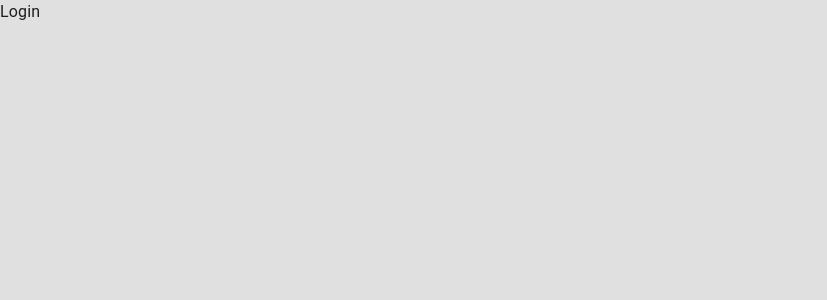
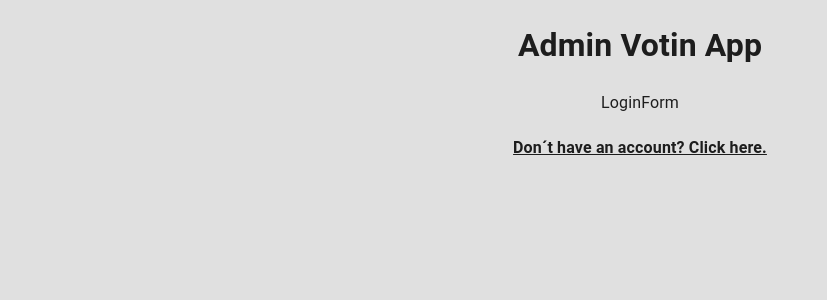
Before and after one commit to deonatto/admin_poll_app_client, a React (Create React App) app: page / in a window 1280 px wide. Shown: the top 300 px of the page, without its empty margins (0-827 px from the left). Built offline with nearby package versions, Linux system fonts and the light colour scheme.

Commit message:
start logic to change between login and register form´s

```diff
--- /dev/null
+++ b/src/components/forms/loginForm/LoginForm.jsx
@@ -0,0 +1,7 @@
+import React from "react";
+
+const LoginForm = () => {
+  return <div>LoginForm</div>;
+};
+
+export default LoginForm;
--- /dev/null
+++ b/src/components/forms/registerForm/RegisterForm.css
@@ -0,0 +1,9 @@
+.form-container{
+    width: 60%;
+    background-color: white;
+}
+.register-container{
+    width: 100%;
+    display: flex;
+    flex-direction: column;
+}
--- /dev/null
+++ b/src/components/forms/registerForm/RegisterForm.jsx
@@ -0,0 +1,22 @@
+import React, { useState } from "react";
+import { Button, TextField } from "@mui/material";
+import "./RegisterForm.css";
+
+const RegisterForm = () => {
+  const handleSubmit = () => {};
+  return (
+    <form onSubmit={handleSubmit}>
+      <div className="form-container">
+        <div className="register-container">
+          <div style={{ display: "flex", justifyContent: "space-between" }}>
+            <TextField label="First Name" />
+            <TextField label="Last Name" />
+            <TextField label="Role" />
+          </div>
+        </div>
+      </div>
+    </form>
+  );
+};
+
+export default RegisterForm;
--- /dev/null
+++ b/src/scenes/login/Login.css
@@ -0,0 +1,12 @@
+.login-container {
+  width: 100%;
+  height: 100%;
+  display: flex;
+  flex-direction: column;
+  align-items: center;
+  justify-content: center;
+}
+.login-container h4 {
+  cursor: pointer;
+  text-decoration: underline;
+}
--- a/src/scenes/login/Login.jsx
+++ b/src/scenes/login/Login.jsx
@@ -1,7 +1,22 @@
-import React from "react";
+import React, { useState } from "react";
+import "./Login.css";
+import RegisterForm from "components/forms/registerForm/RegisterForm";
+import LoginForm from "components/forms/loginForm/LoginForm";
 
 const Login = () => {
-  return <div>Login</div>;
+  const [isLogin, setIsLogin] = useState(true);
+
+  return (
+    <div className="login-container">
+      <h1>Admin Votin App</h1>
+      {isLogin ? <LoginForm /> : <RegisterForm />}
+      <h4 onClick={() => setIsLogin(!isLogin)}>
+        {isLogin
+          ? "Don´t have an account? Click here."
+          : "Already have an account? Login here."}
+      </h4>
+    </div>
+  );
 };
 
 export default Login;
--- a/src/state/auth.js
+++ b/src/state/auth.js
@@ -20,6 +20,6 @@ export const authSlice = createSlice({
   },
 });
 
-export const { setMode } = authSlice.actions;
+export const { setLogin, setLogout } = authSlice.actions;
 
 export default authSlice.reducer;
```
Also changed, not shown: src/components/forms/loginForm/LoginForm.css (added).
